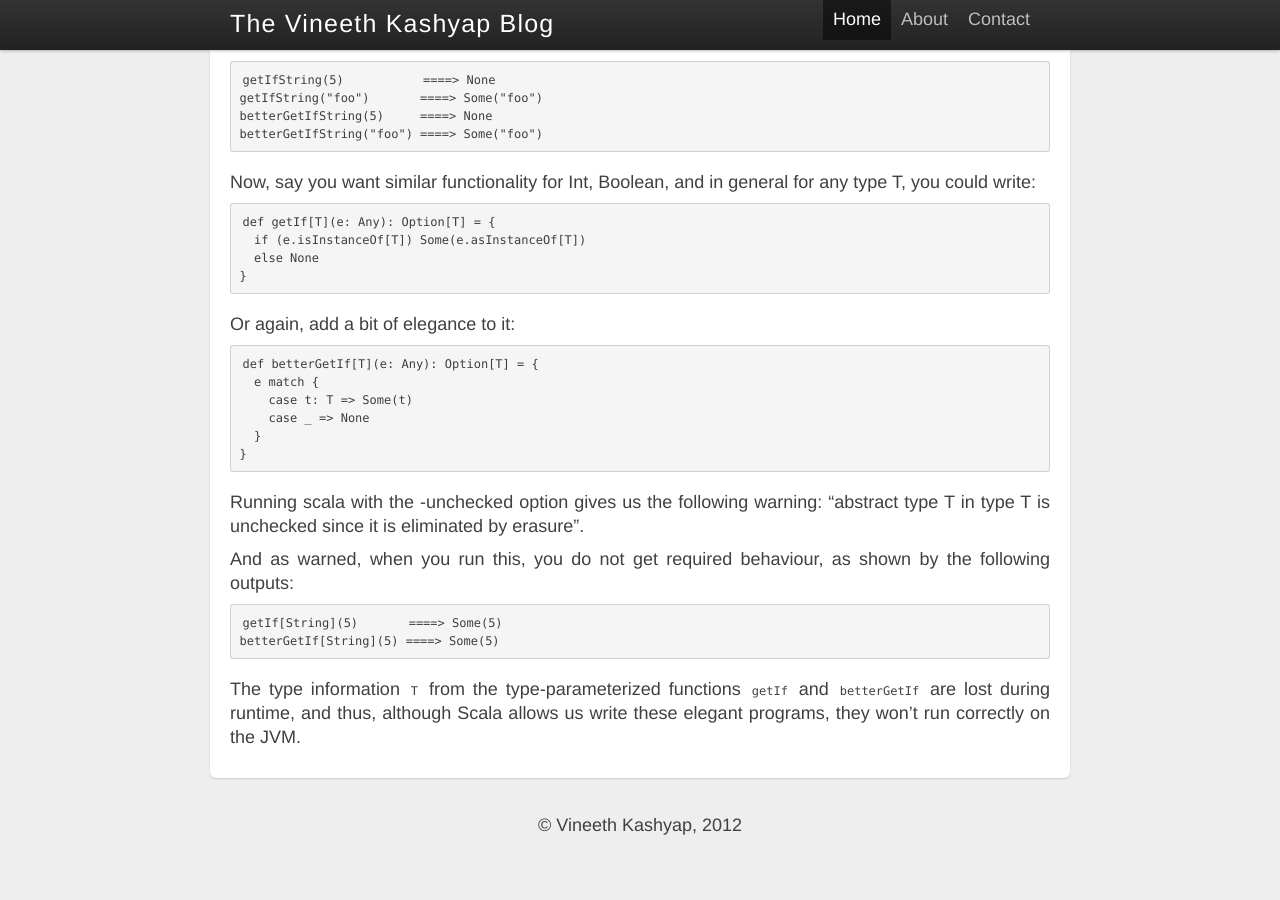
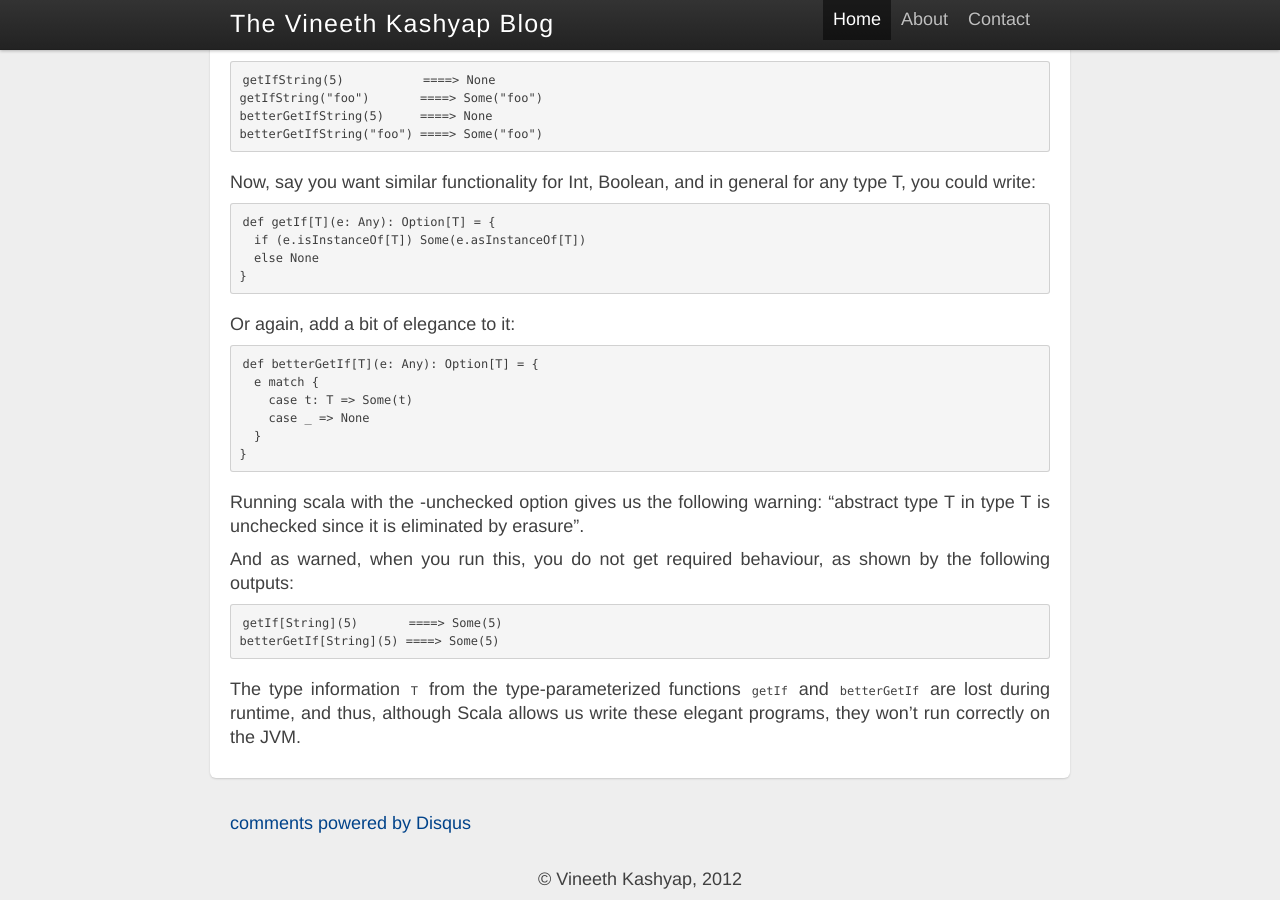
Before and after one commit to vineethk/vineethk.github.com, a Jekyll site: the page built from _posts/2012-03-15-scala-type-erasure.md, in a window 1280 px wide and 900 px high, scrolled down 545 px. Built offline with Jekyll 4.4.1, drawn with Linux system fonts in a browser that asks for light colours; Markdown is read by kramdown in place of the engine named in the settings; comment, search, counter and statistics services are not loaded; before the commit the page ends 1391 px from its top, so only the background shows below that.

Commit message:
Adding comments!

```diff
--- a/_layouts/template.html
+++ b/_layouts/template.html
@@ -127,6 +127,29 @@
             </div>
         </div>
     </div>
+    {% if page.comments %}
+        <br> <br>
+        <div class="container">
+	  <div class="row">
+	    <div class="span14">
+	      <div id="disqus_thread"></div>
+	    </div>
+	  </div>
+	</div>
+        <script type="text/javascript">
+            /* * * CONFIGURATION VARIABLES: EDIT BEFORE PASTING INTO YOUR WEBPAGE * * */
+            var disqus_shortname = 'thevineethkashyapblog'; // required: replace example with your forum shortname
+
+            /* * * DON'T EDIT BELOW THIS LINE * * */
+            (function() {
+                var dsq = document.createElement('script'); dsq.type = 'text/javascript'; dsq.async = true;
+                dsq.src = 'http://' + disqus_shortname + '.disqus.com/embed.js';
+                document.getElementById("disqus_thread").appendChild(dsq);
+            })();
+        </script>
+        <noscript>Please enable JavaScript to view the <a href="http://disqus.com/?ref_noscript">comments powered by Disqus.</a></noscript>
+        <a href="http://disqus.com" class="dsq-brlink">comments powered by <span class="logo-disqus">Disqus</span></a>
+    {% endif %}
 
     <footer>
         <p>&copy; Vineeth Kashyap, 2012 </p>
```
Also changed, not shown: _posts/2012-03-15-scala-type-erasure.md (+1 -0 lines).
